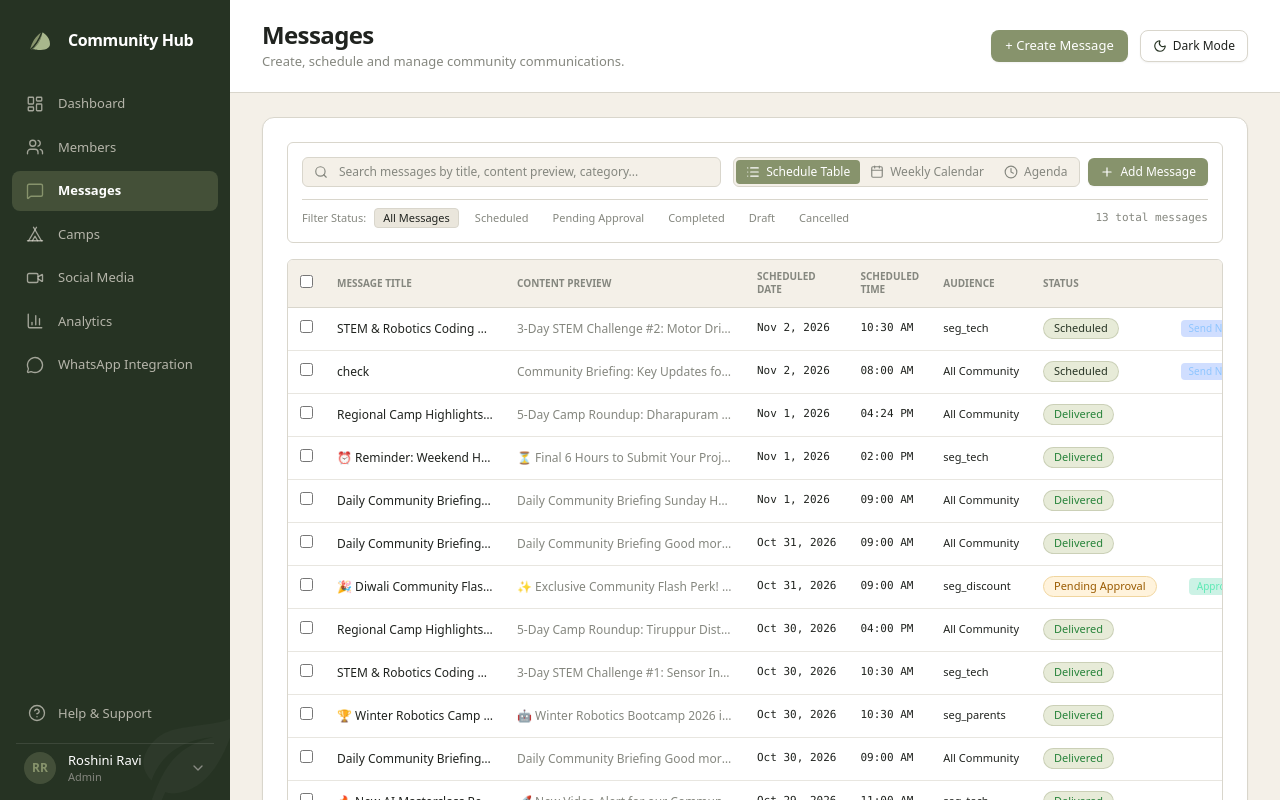
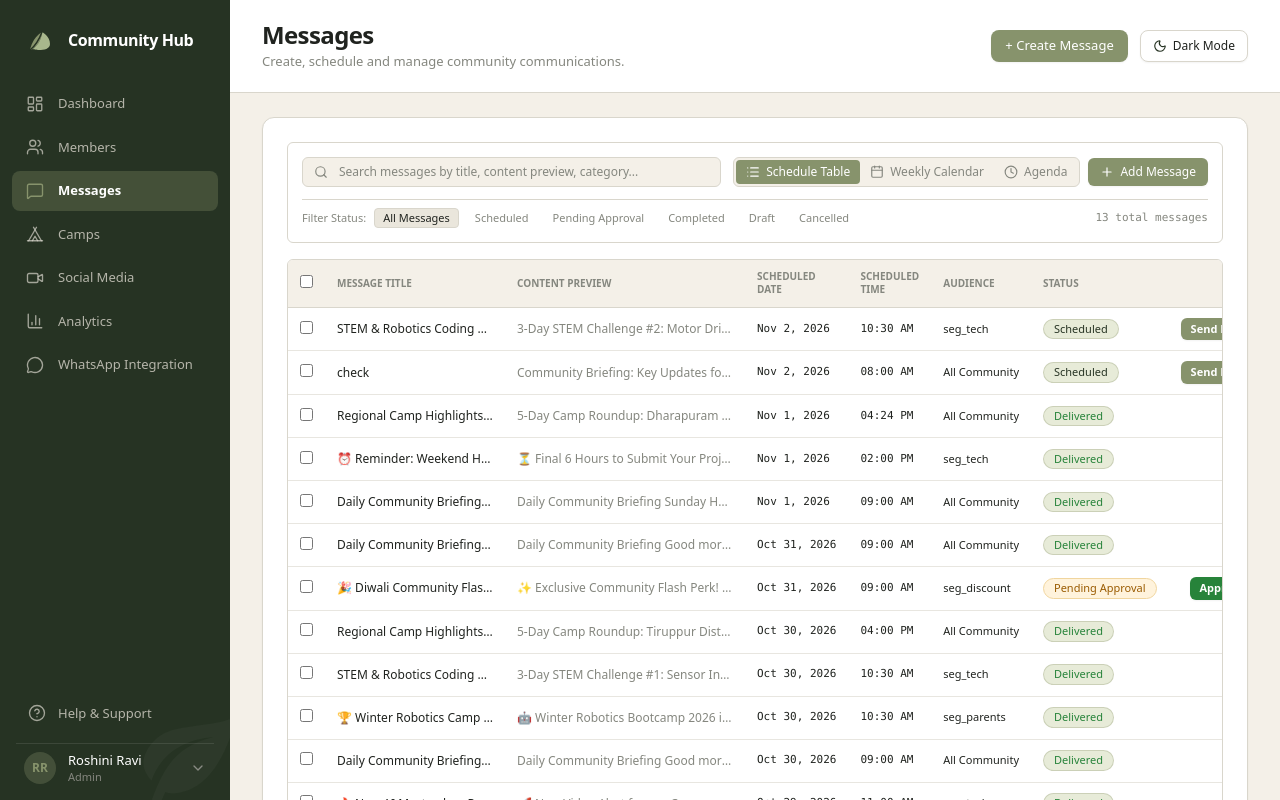
Before and after one commit to RoshiniRavi05/community, a Next.js app: page / in a window 1280 px wide. Both pictures are taken after a click on the button "Messages". Built offline with nearby package versions, Linux system fonts and the light colour scheme.

Commit message:
Update Send Now and Approve buttons to theme colors and redesign Not Shared badge to warm pill style

```diff
--- a/src/components/scheduler/SchedulerView.tsx
+++ b/src/components/scheduler/SchedulerView.tsx
@@ -395,7 +395,7 @@ export const SchedulerView: React.FC<SchedulerViewProps> = ({
                               <button
                                 onClick={() => onApproveCampaign(camp.id)}
                                 title="Approve Campaign"
-                                className="px-2 py-0.5 rounded bg-emerald-500/20 text-emerald-300 hover:bg-emerald-500/30 text-[10px] font-medium"
+                                className="px-2.5 py-1 rounded-md bg-[#27833A] hover:bg-[#1f682e] text-white text-[11px] font-semibold transition shadow-xs"
                               >
                                 Approve
                               </button>
@@ -405,7 +405,7 @@ export const SchedulerView: React.FC<SchedulerViewProps> = ({
                               <button
                                 onClick={() => onSendNow(camp.id)}
                                 title="Dispatch Message Now"
-                                className="px-2 py-0.5 rounded bg-blue-600/20 text-blue-300 hover:bg-blue-600/30 text-[10px] font-medium"
+                                className="px-2.5 py-1 rounded-md bg-[#87936C] hover:bg-[#77835c] text-white text-[11px] font-semibold transition shadow-xs"
                               >
                                 Send Now
                               </button>
--- a/src/components/social/SocialMediaView.tsx
+++ b/src/components/social/SocialMediaView.tsx
@@ -199,26 +199,26 @@ export const SocialMediaView: React.FC<SocialMediaViewProps> = ({
     switch (status) {
       case 'shared_to_community':
         return (
-          <span className="inline-flex items-center px-2 py-0.5 rounded text-[10px] font-medium bg-[#87936C]/20 text-[#27833A] border border-[#87936C]/30">
+          <span className="inline-flex items-center px-2.5 py-0.5 rounded-full text-[11px] font-medium bg-[#E7EBD8] text-[#27833A] border border-[#87936C]/30">
             Shared to Community
           </span>
         );
       case 'scheduled':
         return (
-          <span className="inline-flex items-center px-2 py-0.5 rounded text-[10px] font-medium bg-blue-500/15 text-blue-300 border border-blue-500/30">
+          <span className="inline-flex items-center px-2.5 py-0.5 rounded-full text-[11px] font-medium bg-[#E7EBD8] text-[#263323] border border-[#87936C]/30">
             Scheduled
           </span>
         );
       case 'pending_approval':
         return (
-          <span className="inline-flex items-center px-2 py-0.5 rounded text-[10px] font-medium bg-amber-500/15 text-amber-300 border border-amber-500/30">
+          <span className="inline-flex items-center px-2.5 py-0.5 rounded-full text-[11px] font-medium bg-[#FFF3DC] text-[#9A5B00] border border-[#F0D59E]">
             Pending Approval
           </span>
         );
       case 'not_shared':
       default:
         return (
-          <span className="inline-flex items-center px-2 py-0.5 rounded text-[10px] font-medium bg-slate-700/50 text-[var(--text-sub)] border border-slate-600/50">
+          <span className="inline-flex items-center px-2.5 py-0.5 rounded-full text-[11px] font-medium bg-[#F4F0E8] text-[#85877F] border border-[#D9D6CC]">
             Not Shared
           </span>
         );
```
